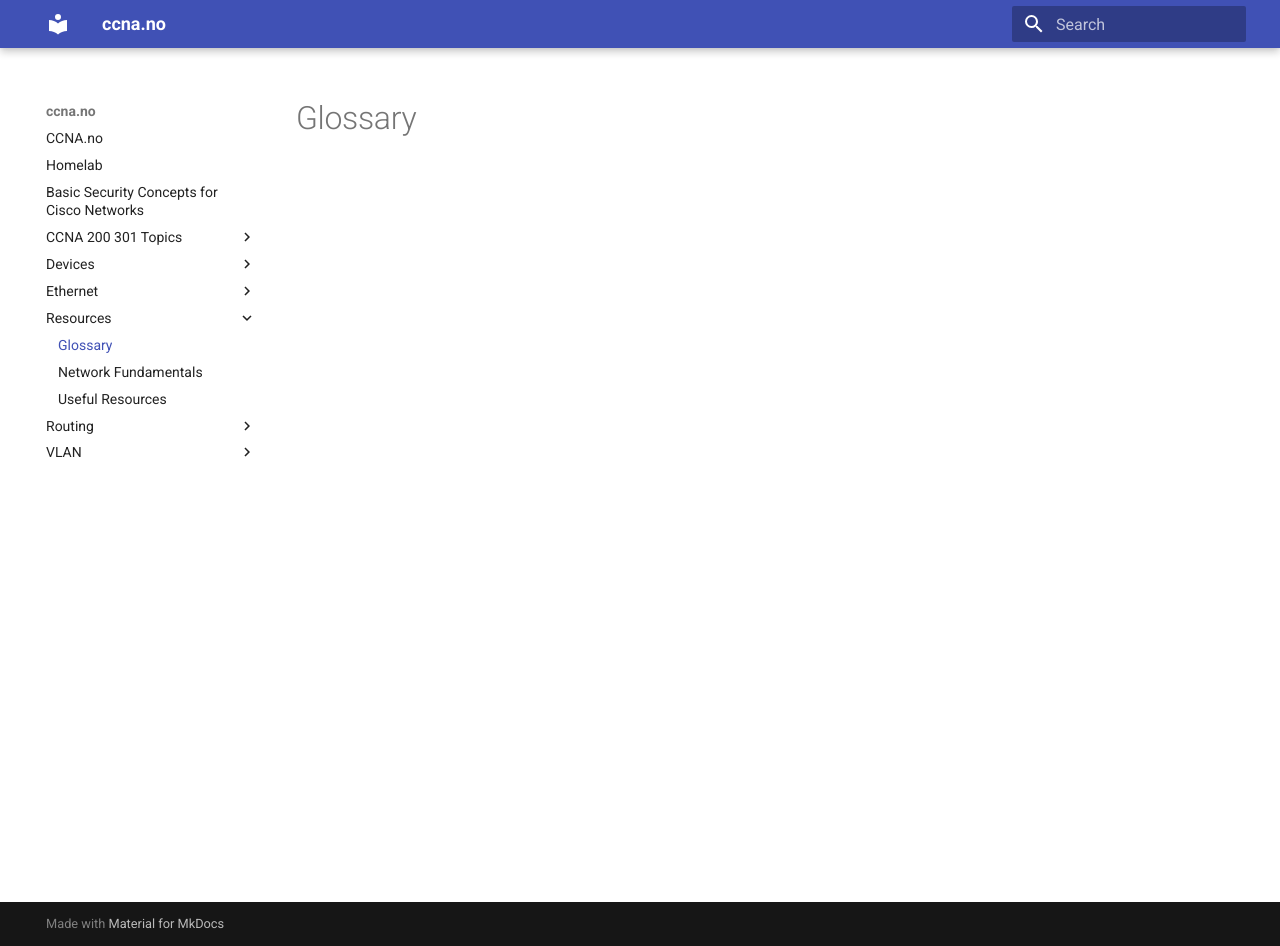
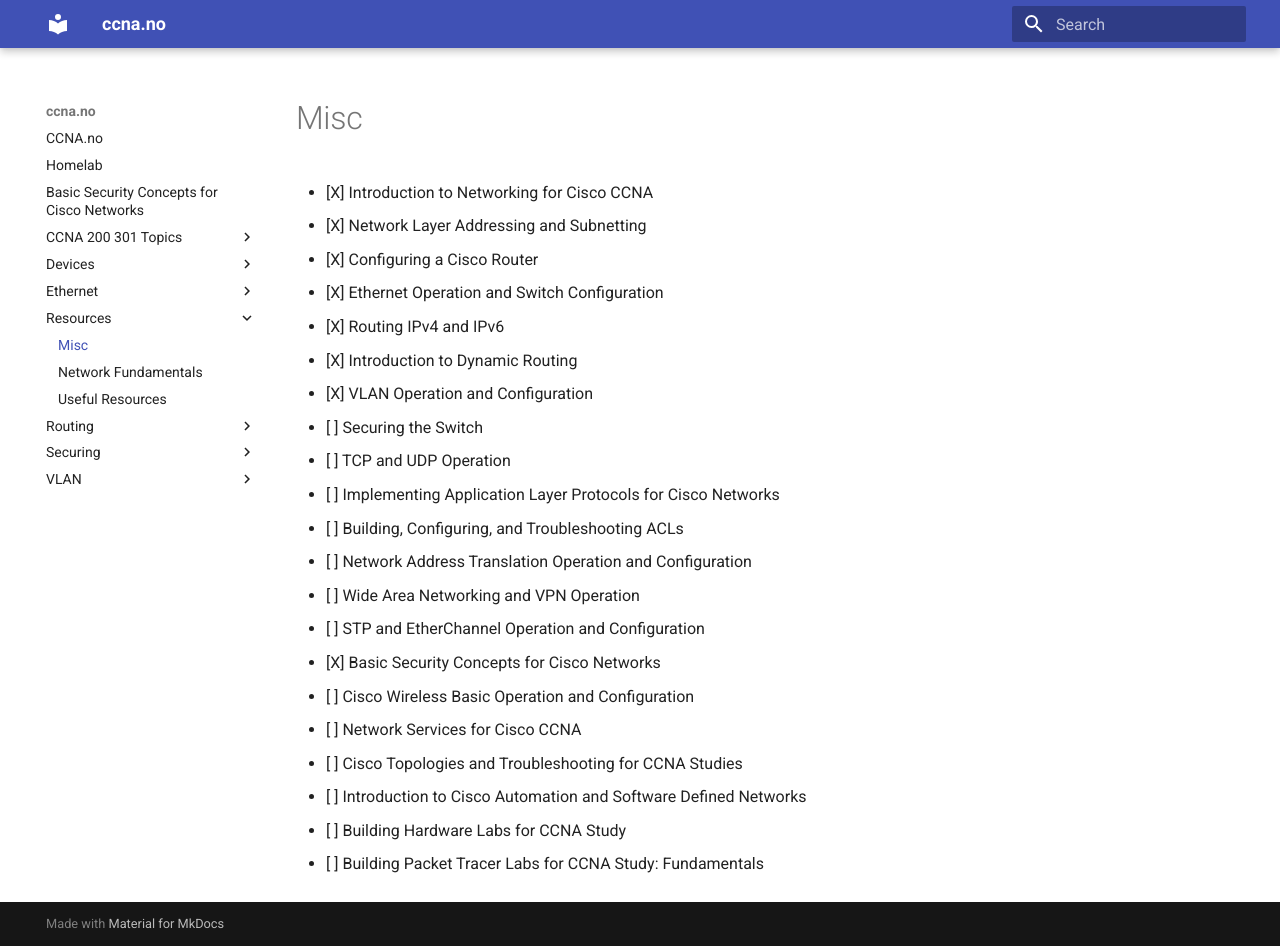
Before and after one commit to skandix/ccna.no, an MkDocs documentation site: the page built from docs/Resources/Misc.md, in a window 1280 px wide and 946 px high. Built offline with MkDocs 1.6.1 and Material for MkDocs 9.7.7, drawn with Linux system fonts in a browser that asks for light colours.

Commit message:
VLAN BOIIS
Signed-off-by: Bendik Egenes Dyrli <bendik.dyrli@uia.no>

```diff
--- a/docs/Resources/Misc.md
+++ b/docs/Resources/Misc.md
@@ -1 +1,21 @@
-# Glossary
+- [X] Introduction to Networking for Cisco CCNA
+- [X] Network Layer Addressing and Subnetting
+- [X] Configuring a Cisco Router
+- [X] Ethernet Operation and Switch Configuration
+- [X] Routing IPv4 and IPv6
+- [X] Introduction to Dynamic Routing
+- [X] VLAN Operation and Configuration
+- [ ] Securing the Switch
+- [ ] TCP and UDP Operation
+- [ ] Implementing Application Layer Protocols for Cisco Networks
+- [ ] Building, Configuring, and Troubleshooting ACLs
+- [ ] Network Address Translation Operation and Configuration
+- [ ] Wide Area Networking and VPN Operation
+- [ ] STP and EtherChannel Operation and Configuration
+- [X] Basic Security Concepts for Cisco Networks
+- [ ] Cisco Wireless Basic Operation and Configuration
+- [ ] Network Services for Cisco CCNA
+- [ ] Cisco Topologies and Troubleshooting for CCNA Studies
+- [ ] Introduction to Cisco Automation and Software Defined Networks
+- [ ] Building Hardware Labs for CCNA Study
+- [ ] Building Packet Tracer Labs for CCNA Study: Fundamentals
--- /dev/null
+++ b/docs/Securing/securing_swithces.md
@@ -0,0 +1 @@
+# Securing the Switch
```
Also changed, not shown: docs/VLAN/intervlan_routing.md (added, +60 -0 lines), docs/VLAN/layer3_switch.md (added, +38 -0 lines), docs/VLAN/vlan.md (+70 -0 lines), docs/VLAN/vlan_trunk.md (added, +52 -0 lines), docs/_assets/router_on_a_stick.jpg (added), docs/_assets/svi.png (added).
